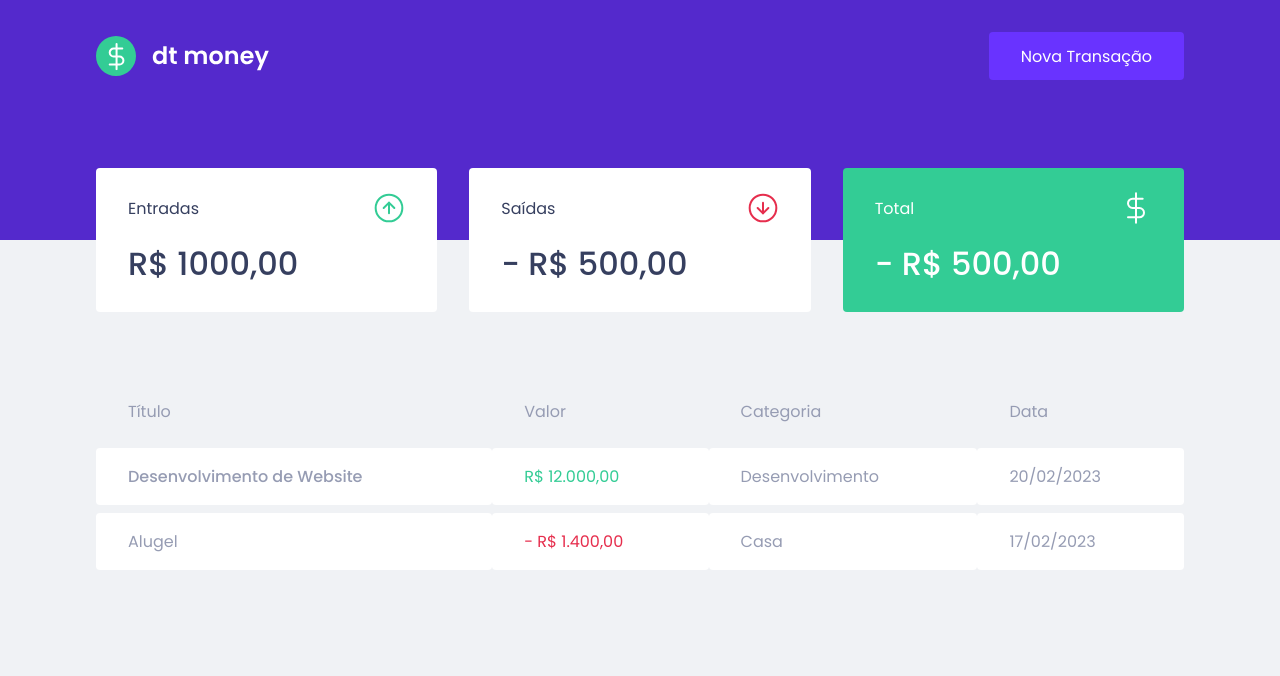
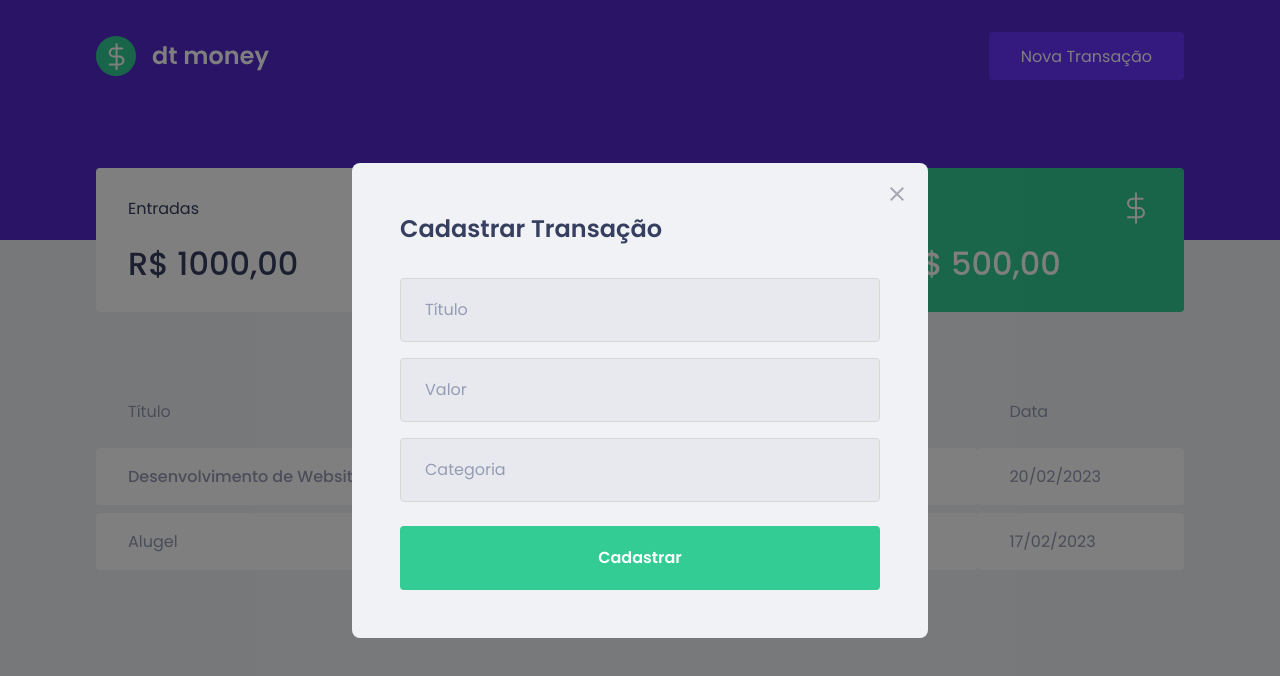
Before and after one commit to kadiado/dtmoney, a React (Create React App) app: page / in a window 1280 px wide. Both pictures are taken after a click on the button "Nova Transação". Shown: the top 676 px of the page. Built offline with nearby package versions, Linux system fonts and the light colour scheme; no server answers; what miragejs would draw is missing.

Commit message:
add modal component

```diff
--- a/package.json
+++ b/package.json
@@ -20,6 +20,7 @@
     "@types/node": "^16.7.13",
     "@types/react": "^18.0.0",
     "@types/react-dom": "^18.0.0",
+    "@types/react-modal": "^3.13.1",
     "@types/styled-components": "^5.1.26",
     "typescript": "^4.4.2"
   },
--- a/src/App.tsx
+++ b/src/App.tsx
@@ -1,12 +1,28 @@
+import { useState } from "react";
+import Modal from "react-modal";
 import { Dashboard } from "./components/Dashboard";
 import { Header } from "./components/Header";
+import { NewTransactionModal } from "./components/NewTransactionModal";
 import { GlobalStyle } from "./styles/global";
 
+Modal.setAppElement("#root");
+
 export function App() {
+  const [isNewTransactionModalOpen, setIsNewTransactionModalOpen] = useState(false);
+
+  function handleOpenNewTransactionModal() {
+    setIsNewTransactionModalOpen(true);
+  }
+
+  function handleCloseNewTransactionModal() {
+    setIsNewTransactionModalOpen(false);
+  }
   return (
     <>
-      <Header />
+      <Header onOpenNewTransactionModal={handleOpenNewTransactionModal} />
       <Dashboard />
+      <NewTransactionModal isOpen={isNewTransactionModalOpen} onRequestClose={handleCloseNewTransactionModal} />
+
       <GlobalStyle />
     </>
   );
--- a/src/components/Header/index.tsx
+++ b/src/components/Header/index.tsx
@@ -1,12 +1,18 @@
 import logoImg from "../../assets/logo.svg";
 import { ContainerHeader, ContentHeader } from "./style";
 
-export function Header() {
+interface HeaderProps {
+  onOpenNewTransactionModal: () => void;
+}
+
+export function Header({ onOpenNewTransactionModal }: HeaderProps) {
   return (
     <ContainerHeader>
       <ContentHeader>
         <img src={logoImg} alt="logo Dt Money" />
-        <button type="button">Nova Transação</button>
+        <button type="button" onClick={onOpenNewTransactionModal}>
+          Nova Transação
+        </button>
       </ContentHeader>
     </ContainerHeader>
   );
--- /dev/null
+++ b/src/components/NewTransactionModal/index.tsx
@@ -0,0 +1,29 @@
+import Modal from "react-modal";
+import CloseImg from "../../assets/close.svg";
+import { ContainerModal } from "./style";
+
+interface NewTransactionModalProps {
+  isOpen: boolean;
+  onRequestClose: () => void;
+}
+
+export function NewTransactionModal({ isOpen, onRequestClose }: NewTransactionModalProps) {
+  return (
+    <Modal isOpen={isOpen} onRequestClose={onRequestClose} overlayClassName="react-modal-overlay" className="react-modal-content">
+      <button type="button" onClick={onRequestClose} className="react-modal-close-img">
+        <img src={CloseImg} alt="close button modal" />
+      </button>
+      <ContainerModal>
+        <h2>Cadastrar Transação</h2>
+
+        <input placeholder="Título" />
+
+        <input type="number" placeholder="Valor" />
+
+        <input placeholder="Categoria" />
+
+        <button type="submit">Cadastrar</button>
+      </ContainerModal>
+    </Modal>
+  );
+}
--- /dev/null
+++ b/src/components/NewTransactionModal/style.ts
@@ -0,0 +1,47 @@
+import styled from "styled-components";
+
+export const ContainerModal = styled.form`
+  h2 {
+    color: var(--text-title);
+    font-size: 1.5rem;
+    margin-bottom: 2rem;
+  }
+
+  input {
+    width: 100%;
+    padding: 0 1.5rem;
+    height: 4rem;
+    border-radius: 0.25rem;
+
+    border: 1px solid #d7d7d7;
+    background: #e7e9ee;
+
+    font-weight: 400;
+    font-size: 1rem;
+
+    &::placeholder {
+      color: var(--text-body);
+    }
+
+    & + input {
+      margin-top: 1rem;
+    }
+  }
+  button[type="submit"] {
+    width: 100%;
+    padding: 0 1.5rem;
+    height: 4rem;
+    background: var(--green);
+    color: #fff;
+    border-radius: 0.25rem;
+    border: 0;
+    font-size: 1rem;
+    font-weight: 600;
+    margin-top: 1.5rem;
+    transition: filter 0.2s;
+
+    &:hover {
+      filter: brightness(0.9);
+    }
+  }
+`;
--- a/src/styles/global.ts
+++ b/src/styles/global.ts
@@ -54,4 +54,39 @@
     cursor: not-allowed;
   }
 
+  .react-modal-overlay {
+    background: rgba(0,0,0, 0.5);
+    position: fixed;
+    top: 0;
+    bottom: 0;
+    right: 0;
+    left: 0;
+
+    display: flex;
+    align-items: center;
+    justify-content: center;
+  }
+
+  .react-modal-content {
+    width: 100%;
+    max-width: 576px;
+
+    background: var(--background);
+    padding: 3rem;
+    position: relative;
+    border-radius: 0.5rem;
+  }
+
+  .react-modal-close-img{
+    position: absolute;
+    right: 1.5rem;
+    top: 1.5rem;
+    border: 0;
+    background: transparent;
+    transition: filter 0.2s;
+
+    &:hover{
+      filter: brightness(0.8);
+    }
+  }
 `;
```
Also changed, not shown: 1 other file (tests, documents, lock files or other folders).
